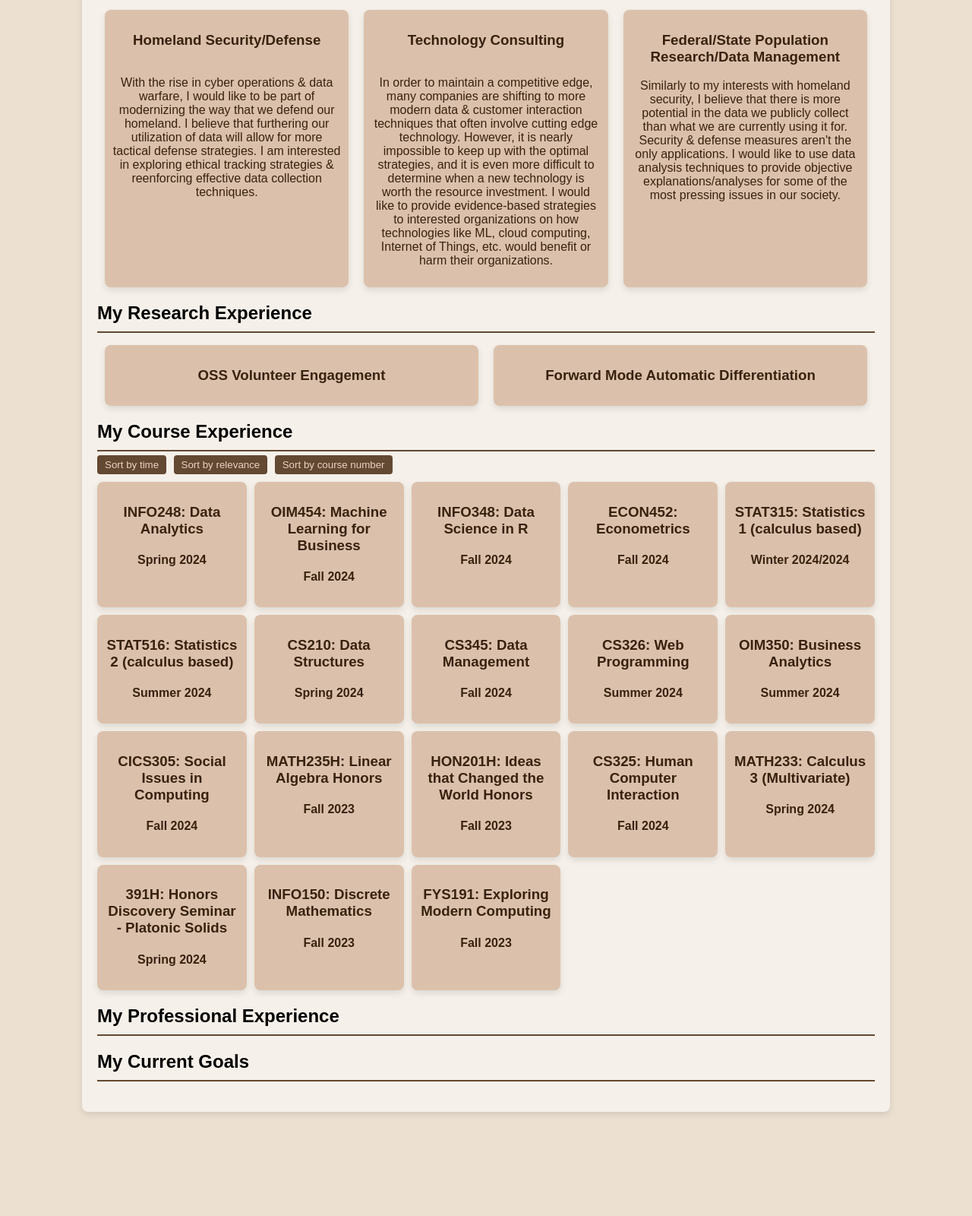
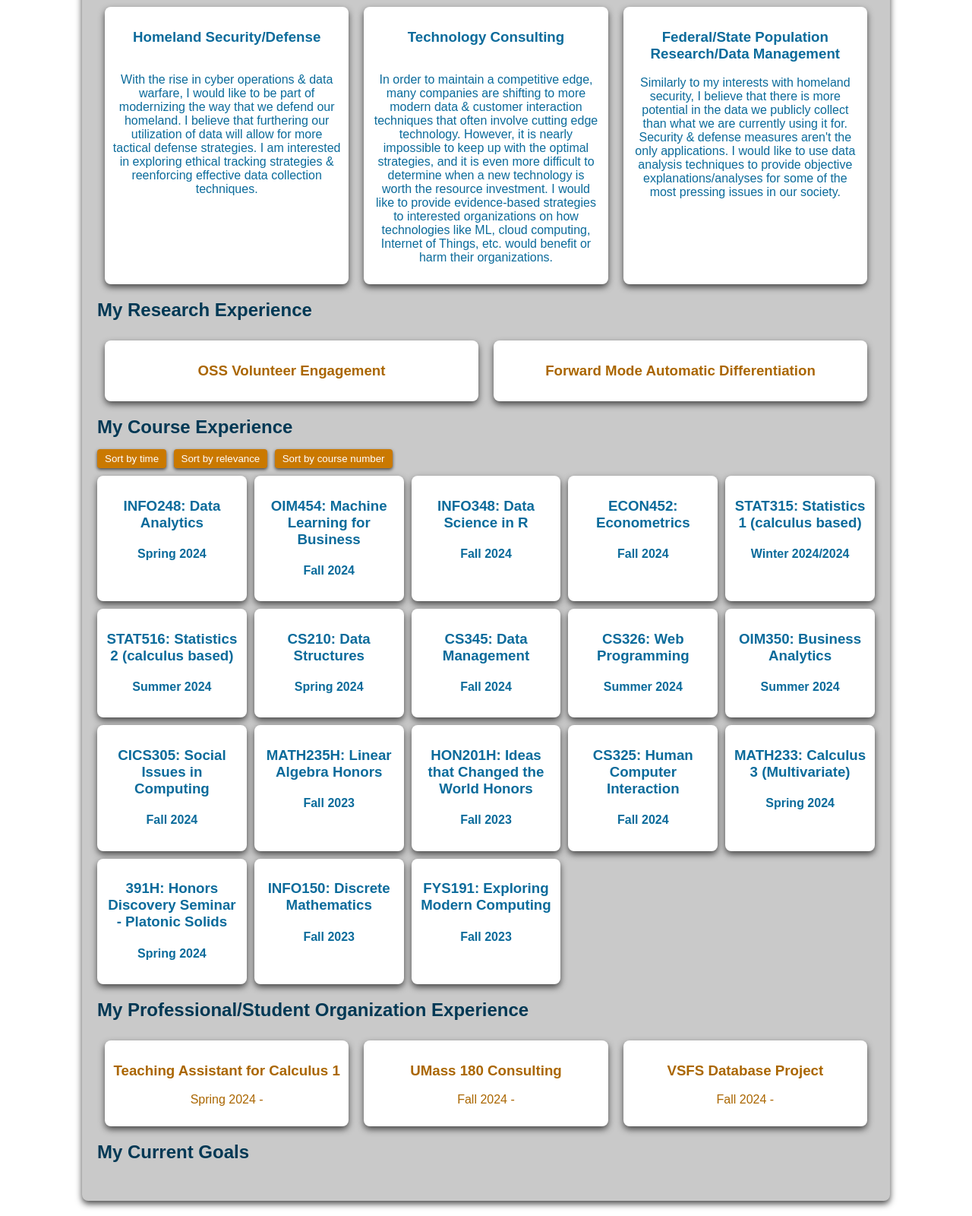
Before and after one commit to lizedminster/Personal-Website, a website: page docs/index.html in a window 1280 px wide. Shown: the part 449-2049 px from the top of the page at 76% size. Before the commit the page ends 1932 px from the top, so only its background shows below. Drawn offline with Linux system fonts and the light colour scheme.

Commit message:
Aesthetic changes
Lots of color changes, returning to links for github/linkedin photos, addition of professional groups, and root addition just in case.

```diff
--- a/docs/index.html
+++ b/docs/index.html
@@ -25,10 +25,10 @@
                     <img src="https://media.licdn.com/dms/image/D4E03AQGlzIZxI-t0BQ/profile-displayphoto-shrink_200_200/0/1715373155581?e=2147483647&v=beta&t=YwiiCsdah6hodxiZJ1VHadzV1OkftGWjyRZQMND-AAQ" alt="profile image of Elizabeth Edminster" id="profileImg">
                     <div class="icon-wrapper">
                         <a href="https://github.com/lizedminster" target="_blank">
-                            <img src="images/github.png" alt="GitHub link" id="githubImg">
+                            <img src="https://upload.wikimedia.org/wikipedia/commons/thumb/c/c2/GitHub_Invertocat_Logo.svg/180px-GitHub_Invertocat_Logo.svg.png" alt="GitHub link" id="githubImg">
                         </a>
                         <a href="https://www.linkedin.com/in/eedminster" target="_blank">
-                            <img src="images/linkedin.png" alt="LinkedIn link" id="linkedinImg">
+                            <img src="https://cdn1.iconfinder.com/data/icons/logotypes/32/circle-linkedin-512.png" alt="LinkedIn link" id="linkedinImg">
                         </a>
                     </div>
                 </div>
@@ -168,7 +168,21 @@
             </ul>
         </section>
         <section id="Professionals">
-            <h2>My Professional Experience</h2>
+            <h2>My Professional/Student Organization Experience</h2>
+            <ul>
+                <li>
+                    <h3>Teaching Assistant for Calculus 1</h3>
+                    <p>Spring 2024 - </p>
+                </li>
+                <li>
+                    <h3>UMass 180 Consulting</h3>
+                    <p>Fall 2024 - </p>
+                </li>
+                <li>
+                    <h3>VSFS Database Project</h3>
+                    <p>Fall 2024 - </p>
+                </li>
+            </ul>
         </section>
         <section id="Goals">
             <h2>My Current Goals</h2>
--- a/docs/main.css
+++ b/docs/main.css
@@ -1,26 +1,37 @@
 /* chatGPT was used for some of this CSS Styling */
+:root {
+    --lightest: #ffffff;
+    --light1: #d8cdcb;
+    --light2: #b2a4a0;
+    --medium: #b89f79;
+    --dark2: #857c72;
+    --dark1: #9fb3bd;
+    --darkest: #303030;
+  }
 
 body {
     font-family: Arial, sans-serif;
     margin: 0;
     padding: 0;
-    background-color: 	#ece0d1;
+    background-color: 	#ffffff;
 }
 
 #navigation {
     display: flex;
     justify-content: space-around;
     align-items: center;
-    background-color: 	#634832;
+    background-color: 	#c9c9c9;
     padding: 10px;
-    box-shadow: 0 4px 8px #38220f;
+    box-shadow: 0 4px 8px #484848;
     border-radius: 8px;
     margin: 10px auto;
     max-width: 80%;
 }
 
 #navigation a {
-    color: #e9d4c3;
+    color: #ffffff;
+    box-shadow: 0 4px 8px #484848;
+    background-color: #006699;
     text-decoration: none;
     padding: 10px 15px;
     border-radius: 5px;
@@ -28,24 +39,28 @@ body {
 }
 
 #navigation a:hover {
-    background-color: #967259;
+    color: #ffffff;
+    box-shadow: 0 4px 8px #484848;
+    background-color: #004263;
 }
 
 #navigation .g {
-    background-color: #3b2b1e; /* Unique color for the Minigame button */
-    color: white; /* Text color for contrast */
+    background-color: #ca7900; /* Unique color for the Minigame button */
+    color: #ffffff; /* Text color for contrast */
 }
 
 #navigation .g:hover {
-    background-color: #38220f; /* Hover effect for Minigame button */
+    background-color: #aa6600;
+    color: #ffffff; /* Hover effect for Minigame button */
 }
 
 #content {
     max-width: 80%;
     margin: 20px auto;
     padding: 20px;
-    background-color: #f5f0e9;
-    box-shadow: 0 4px 8px rgba(0, 0, 0, 0.1);
+    color:#003854;
+    background-color: #c9c9c9;
+    box-shadow: 0 4px 8px #484848;
     border-radius: 8px;
 }
 
@@ -54,7 +69,6 @@ section {
 }
 
 h2 {
-    border-bottom: 2px solid #634832;
     padding-bottom: 10px;
     margin: 0;
 }
@@ -81,7 +95,7 @@ h2 {
 #profileImg {
     display: block;
     border-radius: 50%;
-    box-shadow: 0 8px 8px rgba(0, 0, 0, 0.233);
+    box-shadow: 0 8px 8px #484848;
     width: 200px;
     height: 200px;
 }
@@ -95,6 +109,8 @@ h2 {
 #githubImg, #linkedinImg {
     width: 100px;
     height: 100px;
+    border-radius: 50%;
+    box-shadow: 0 8px 8px #484848;
 }
 
 #githubImg:hover, #linkedinImg:hover {
@@ -113,10 +129,10 @@ h2 {
     text-align: center;
     padding: 10px;
     margin: 0 10px;
-    color: #38220f;
-    background-color: #dbc1ac;
+    color: #0b6b9b;
+    background-color: #ffffff;
     border-radius: 8px;
-    box-shadow: 0 4px 8px rgba(0, 0, 0, 0.1);
+    box-shadow: 0 4px 8px #484848;
 }
 
 #Researches ul {
@@ -131,10 +147,10 @@ h2 {
     text-align: center;
     padding: 10px;
     margin: 0 10px;
-    color: #38220f;
-    background-color: #dbc1ac;
+    color: #aa6600;
+    background-color: #ffffff;
     border-radius: 8px;
-    box-shadow: 0 4px 8px rgba(0, 0, 0, 0.1);
+    box-shadow: 0 4px 8px #484848;
 }
 
 #Courses ul {
@@ -149,25 +165,49 @@ h2 {
 #Courses li {
     text-align: center;
     padding: 10px;
-    color: #38220f;
-    background-color: #dbc1ac;
+    color: #0b6b9b;
+    background-color: #ffffff;
+    box-shadow: 0 4px 8px var(--darkest);
     border-radius: 8px;
-    box-shadow: 0 4px 8px rgba(0, 0, 0, 0.1);
+    box-shadow: 0 4px 8px #484848;
+}
+
+#Professionals ul {
+    display: flex;
+    justify-content: space-between;
+    list-style: none;
+    padding: 0;
+}
+
+#Professionals li {
+    flex: 1;
+    text-align: center;
+    padding: 10px;
+    margin: 0 10px;
+    color: #aa6600;
+    background-color: #ffffff;
+    border-radius: 8px;
+    box-shadow: 0 4px 8px #484848;
+}
+
+#Professionals li:hover {
+    transform: scale(1.05);
+    color: #000000;
 }
 
 #Courses li:hover {
     transform: scale(1.05);
-    color: black;
+    color: #000000;
 }
 
 #Researches li:hover {
     transform: scale(1.05);
-    color: black;
+    color: #000000;
 }
 
 #Interests li:hover {
     transform: scale(1.05);
-    color: black;
+    color: #000000;
 }
 
 
@@ -184,12 +224,13 @@ h2 {
     margin-top: 5px;
     padding: 5px 10px;
     border: none;
-    background-color: 	#634832;
-    color: #e9d4c3;
+    background-color: #ca7900;
+    box-shadow: 0 2px 4px #484848;
+    color: #ffffff;
     border-radius: 4px;
     cursor: pointer;
 }
 
 .sort-controls button:hover {
-    background-color: 	#967259;
+    background-color: #aa6600;
 }
```
Also changed, not shown: docs/images/github.png (deleted), docs/images/linkedin.png (deleted).
